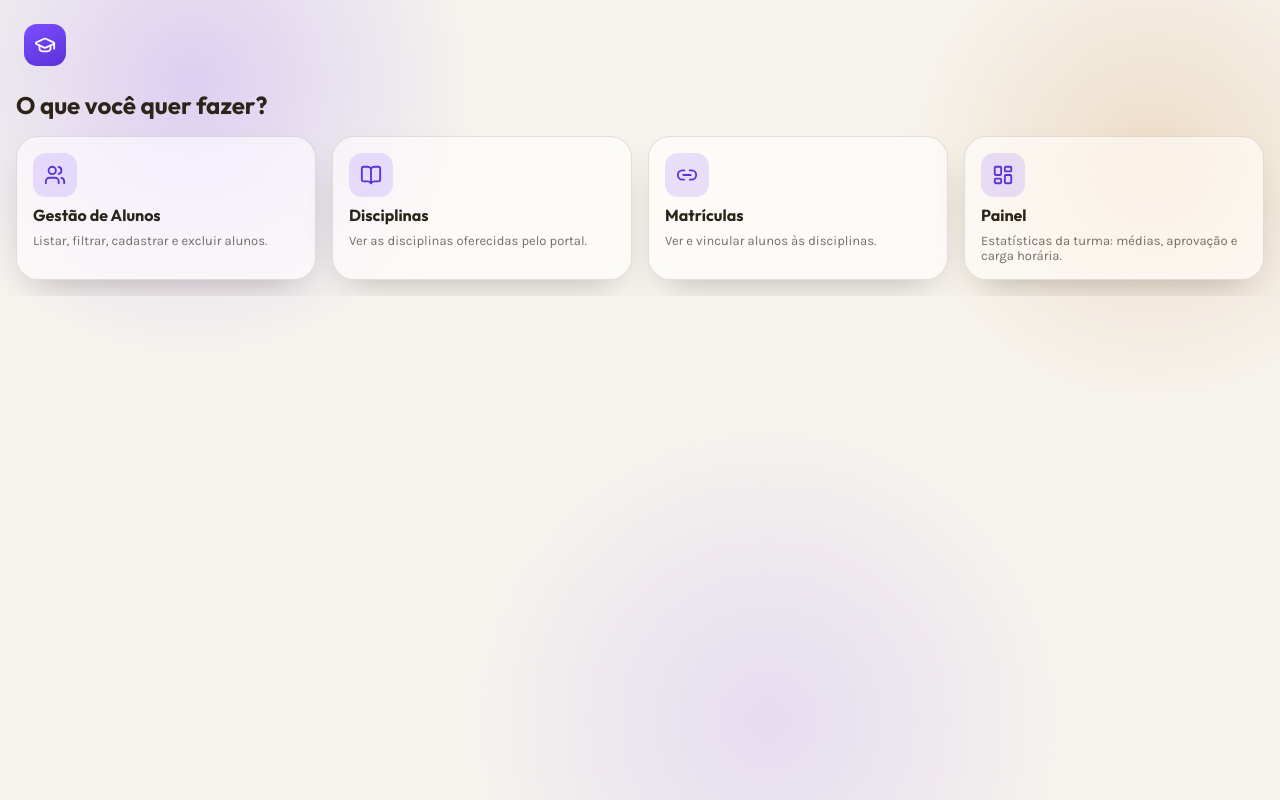
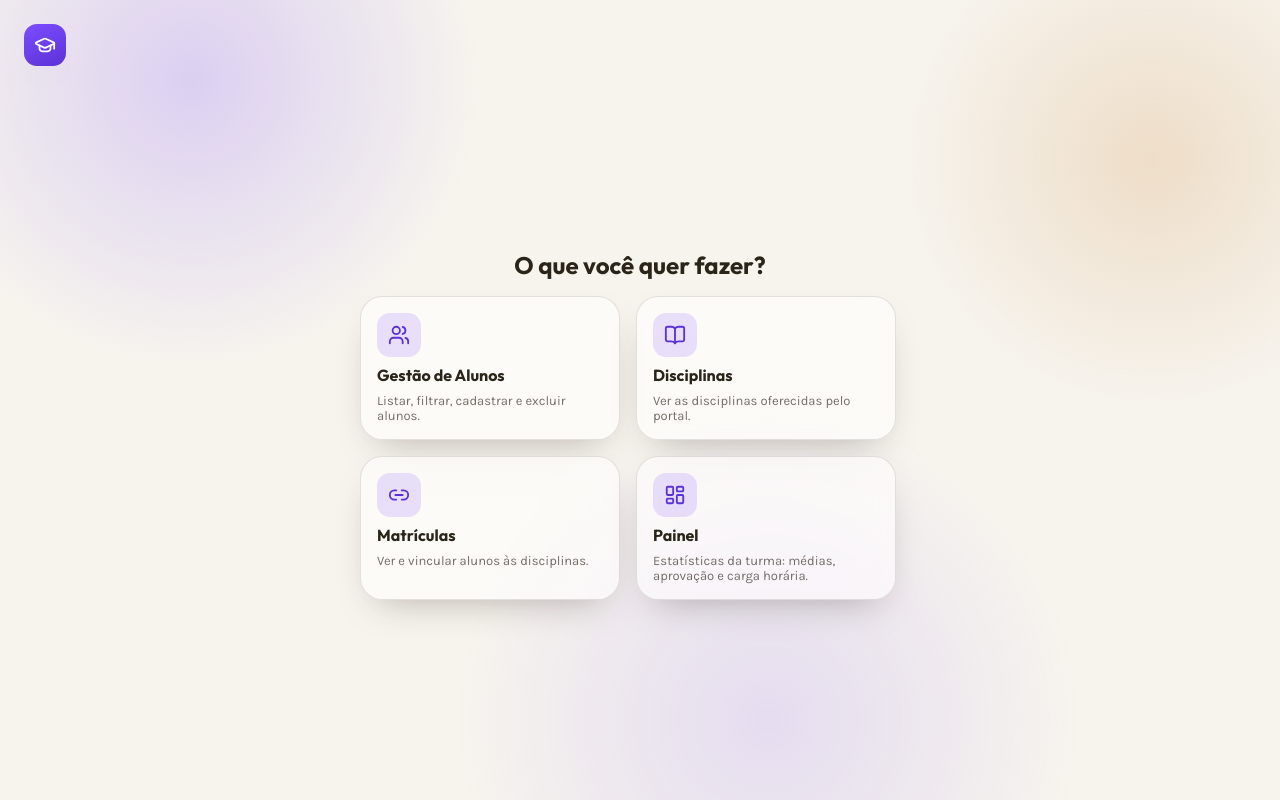
Before and after one commit to JhonneJrr/gestao-alunos-frontend, a React (Vite) app: page / in a window 1280 px wide. Both pictures are taken after a click on the button "Entrar no portal". Built offline with nearby package versions, Linux system fonts and the light colour scheme.

Commit message:
Centraliza os cards da home em bloco

```diff
--- a/src/index.css
+++ b/src/index.css
@@ -203,7 +203,13 @@ h3 {
 }
 
 .tela-home {
+  min-height: calc(100vh - 90px);
+  display: flex;
+  flex-direction: column;
+  align-items: center;
+  justify-content: center;
   padding: 24px var(--espaco) var(--espaco);
+  text-align: center;
 }
 
 .tela-home h2 {
@@ -212,8 +218,10 @@ h3 {
 
 .grade-funcoes {
   display: grid;
-  grid-template-columns: repeat(auto-fit, minmax(220px, 1fr));
+  grid-template-columns: repeat(2, minmax(200px, 260px));
   gap: var(--espaco);
+  width: 100%;
+  max-width: 560px;
 }
 
 .card-funcao {
```
